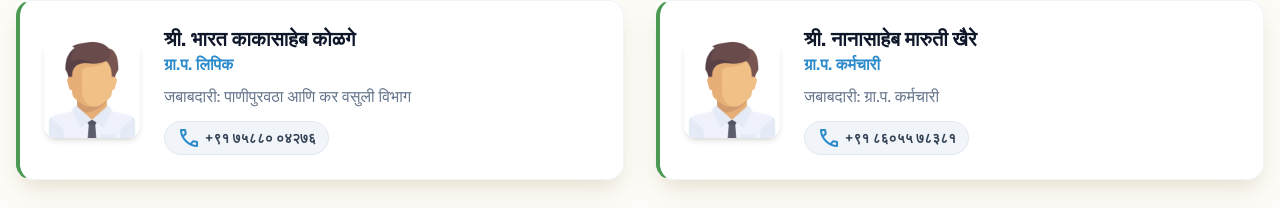
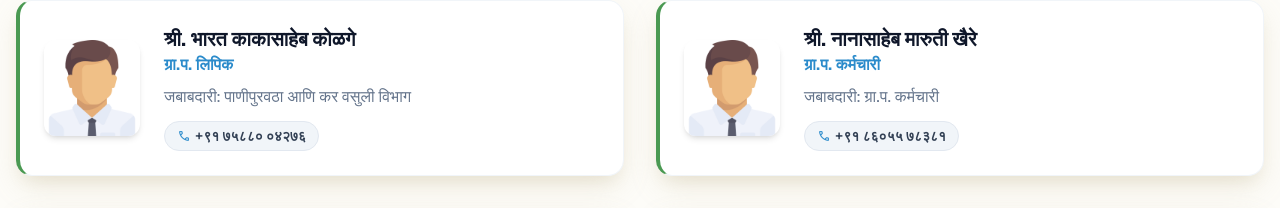
Before and after one commit to abhikolage/grampanchayat-site, an Angular app in the folder grampanchayat-site-avhane-bk/: page /members in a window 1280 px wide. Shown: the part 2119-2327 px from the top of the page. Built offline with nearby package versions, Linux system fonts and the light colour scheme.

Commit message:
updated icon size

```diff
--- a/grampanchayat-site-avhane-bk/src/app/Pages/members/members.html
+++ b/grampanchayat-site-avhane-bk/src/app/Pages/members/members.html
@@ -187,7 +187,7 @@
           <p class="text-slate-500 ">जबाबदारी: पाणीपुरवठा आणि कर वसुली विभाग</p>
           <div class="mt-3 flex items-center gap-3">
             <span class="text-sm font-bold text-slate-700 bg-slate-100 px-3 py-1 rounded-full flex items-center gap-1 border border-slate-200">
-              <span class="material-symbols-outlined text-s text-primary-blue">call</span> +९१  ७५८८० ०४२७६
+              <span class="material-symbols-outlined text-sm text-primary-blue">call</span> +९१  ७५८८० ०४२७६
             </span>
           </div>
         </div>
@@ -202,7 +202,7 @@
           <p class="text-slate-500 ">जबाबदारी: ग्रा.प. कर्मचारी</p>
           <div class="mt-3 flex items-center gap-3">
             <span class="text-sm font-bold text-slate-700 bg-slate-100 px-3 py-1 rounded-full flex items-center gap-1 border border-slate-200">
-              <span class="material-symbols-outlined text-s text-primary-blue">call</span> +९१  ८६०५५ ७८३८१
+              <span class="material-symbols-outlined text-sm text-primary-blue">call</span> +९१  ८६०५५ ७८३८१
             </span>
           </div>
         </div>
```
